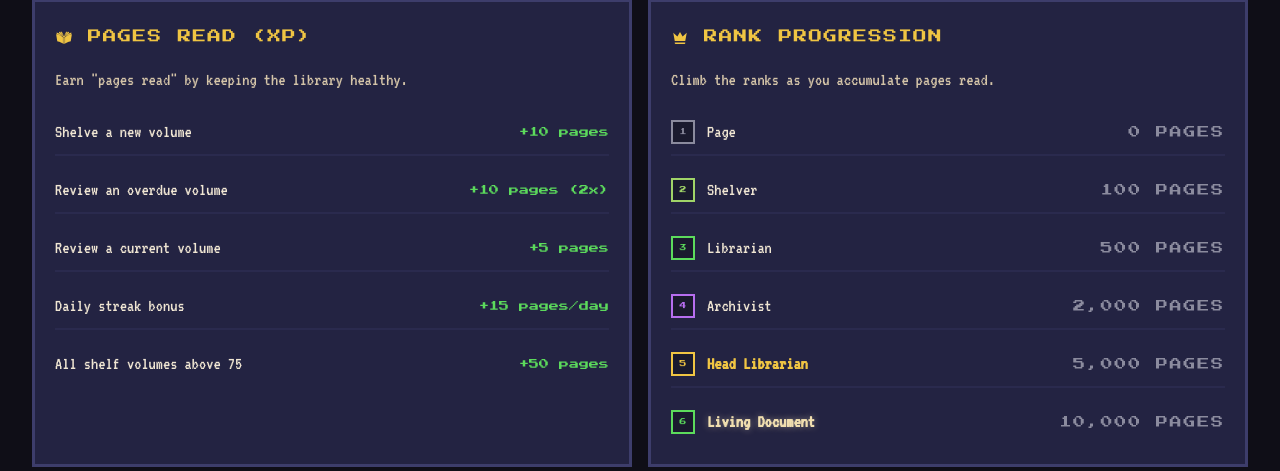
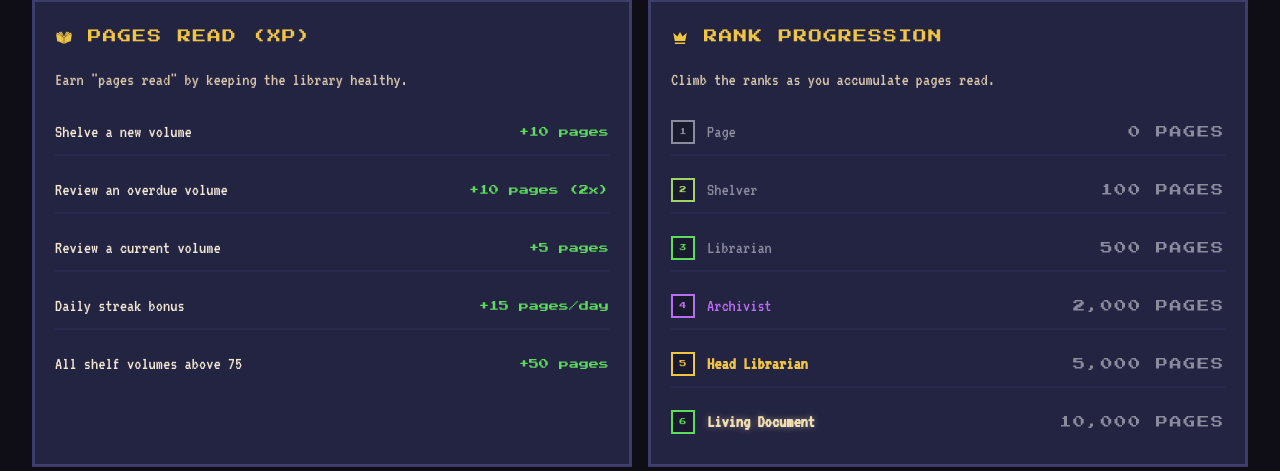
Before and after one commit to onlydole/overdue, a FastAPI app: page /how-to-play in a window 1280 px wide. Shown: the part 1667-2138 px from the top of the page. Run offline with FastAPI, Linux system fonts and the light colour scheme.

Commit message:
fix: align rank colors in how_to_play with leaderboard
Use the same color scheme for rank names in both templates:
grey (#8b8b9e) for Page/Shelver/Librarian, purple (#b76ef0) for
Archivist, gold (#f0c543) for Head Librarian, sparkle for Living
Document.

Co-Authored-By: Claude Opus 4.6 <noreply@anthropic.com>

```diff
--- a/templates/how_to_play.html
+++ b/templates/how_to_play.html
@@ -286,7 +286,7 @@ content %}
                             class="w-6 h-6 bg-pixel-surface border-2 border-ink-light flex items-center justify-center font-pixel text-[7px] text-ink-light"
                             >1</span
                         >
-                        <span class="text-parchment">Page</span>
+                        <span style="color: #8b8b9e">Page</span>
                     </div>
                     <span class="pixel-label">0 pages</span>
                 </div>
@@ -298,7 +298,7 @@ content %}
                             class="w-6 h-6 bg-pixel-surface border-2 border-dewey-good flex items-center justify-center font-pixel text-[7px] text-dewey-good"
                             >2</span
                         >
-                        <span class="text-parchment">Shelver</span>
+                        <span style="color: #8b8b9e">Shelver</span>
                     </div>
                     <span class="pixel-label">100 pages</span>
                 </div>
@@ -310,7 +310,7 @@ content %}
                             class="w-6 h-6 bg-pixel-surface border-2 border-dewey-pristine flex items-center justify-center font-pixel text-[7px] text-dewey-pristine"
                             >3</span
                         >
-                        <span class="text-parchment">Librarian</span>
+                        <span style="color: #8b8b9e">Librarian</span>
                     </div>
                     <span class="pixel-label">500 pages</span>
                 </div>
@@ -322,7 +322,7 @@ content %}
                             class="w-6 h-6 bg-pixel-surface border-2 border-badge-rare flex items-center justify-center font-pixel text-[7px] text-badge-rare"
                             >4</span
                         >
-                        <span class="text-parchment">Archivist</span>
+                        <span style="color: #b76ef0">Archivist</span>
                     </div>
                     <span class="pixel-label">2,000 pages</span>
                 </div>
@@ -334,7 +334,7 @@ content %}
                             class="w-6 h-6 bg-pixel-surface border-2 border-gold flex items-center justify-center font-pixel text-[7px] text-gold"
                             >5</span
                         >
-                        <span class="text-gold font-bold">Head Librarian</span>
+                        <span style="color: #f0c543" class="font-bold">Head Librarian</span>
                     </div>
                     <span class="pixel-label">5,000 pages</span>
                 </div>
```
